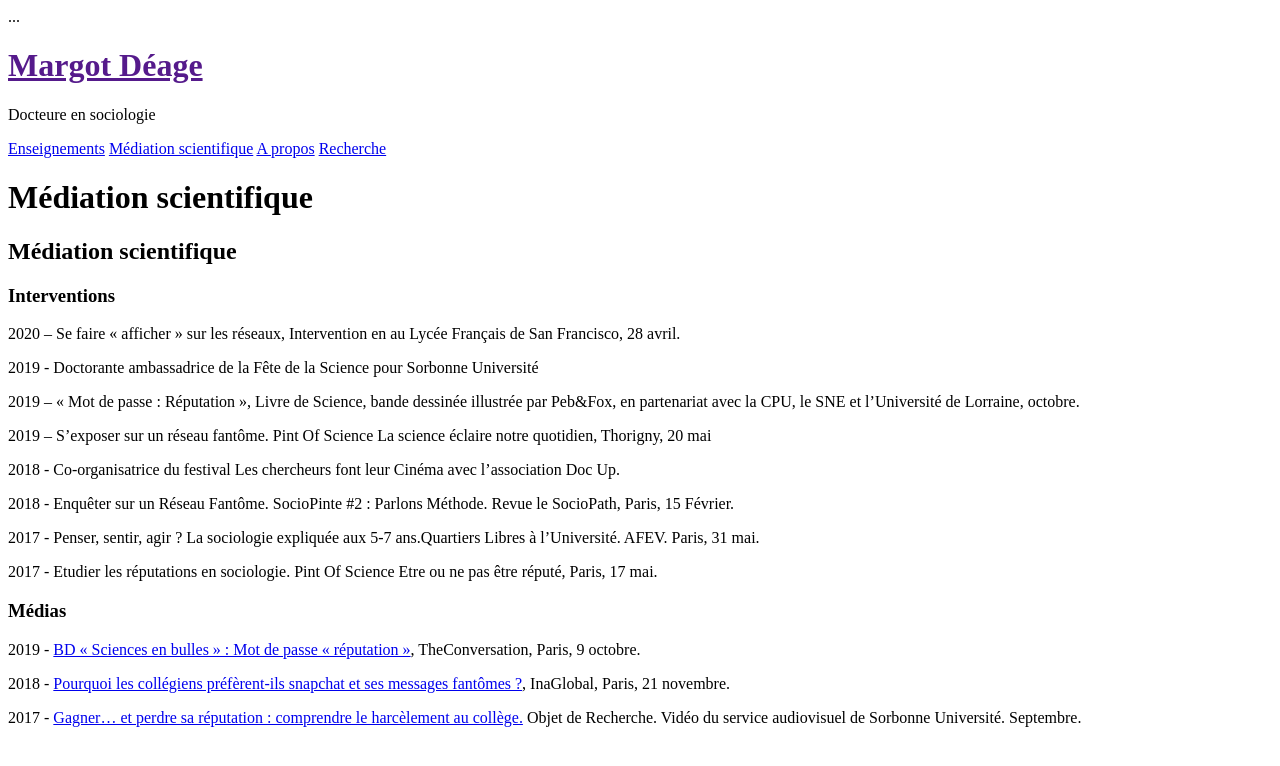
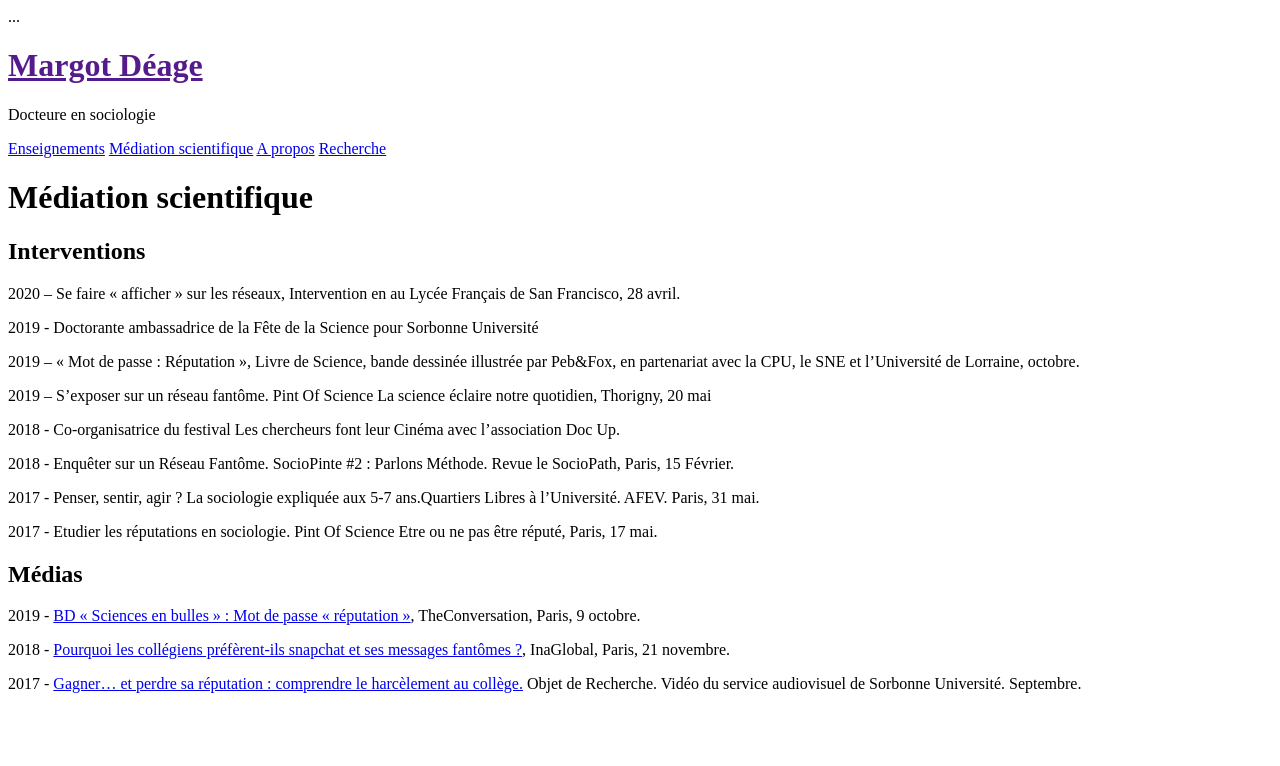
Before and after one commit to margotdeage/margotdeage.github.io, a Jekyll site: the page built from Médiation.md, in a window 1280 px wide. Shown: the top 766 px of the page. Built offline with Jekyll 4.4.1, drawn with Linux system fonts in a browser that asks for light colours; Markdown is read by kramdown in place of the engine named in the settings.

Commit message:
Update Médiation.md

```diff
--- a/Médiation.md
+++ b/Médiation.md
@@ -3,9 +3,7 @@ layout: page
 title: Médiation scientifique
 ---
 
-## Médiation scientifique
-
-### Interventions
+## Interventions
 
 2020 – Se faire « afficher » sur les réseaux, Intervention en au Lycée Français de San Francisco, 28 avril.
 
@@ -23,7 +21,7 @@ title: Médiation scientifique
 
 2017 - Etudier les réputations en sociologie. Pint Of Science Etre ou ne pas être réputé, Paris, 17 mai.
 
-### Médias
+## Médias
 
 2019 - [BD « Sciences en bulles » : Mot de passe « réputation »](https://theconversation.com/bd-sciences-en-bulles-mot-de-passe-reputation-124921), TheConversation, Paris, 9 octobre.
 
```
